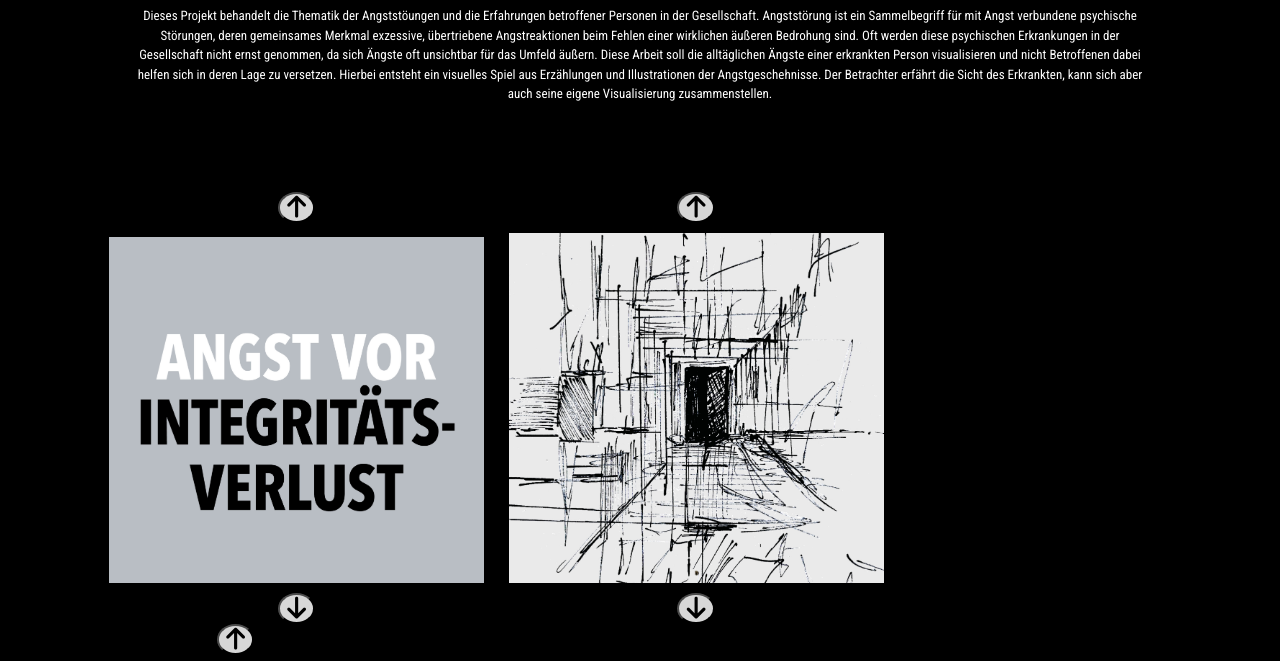
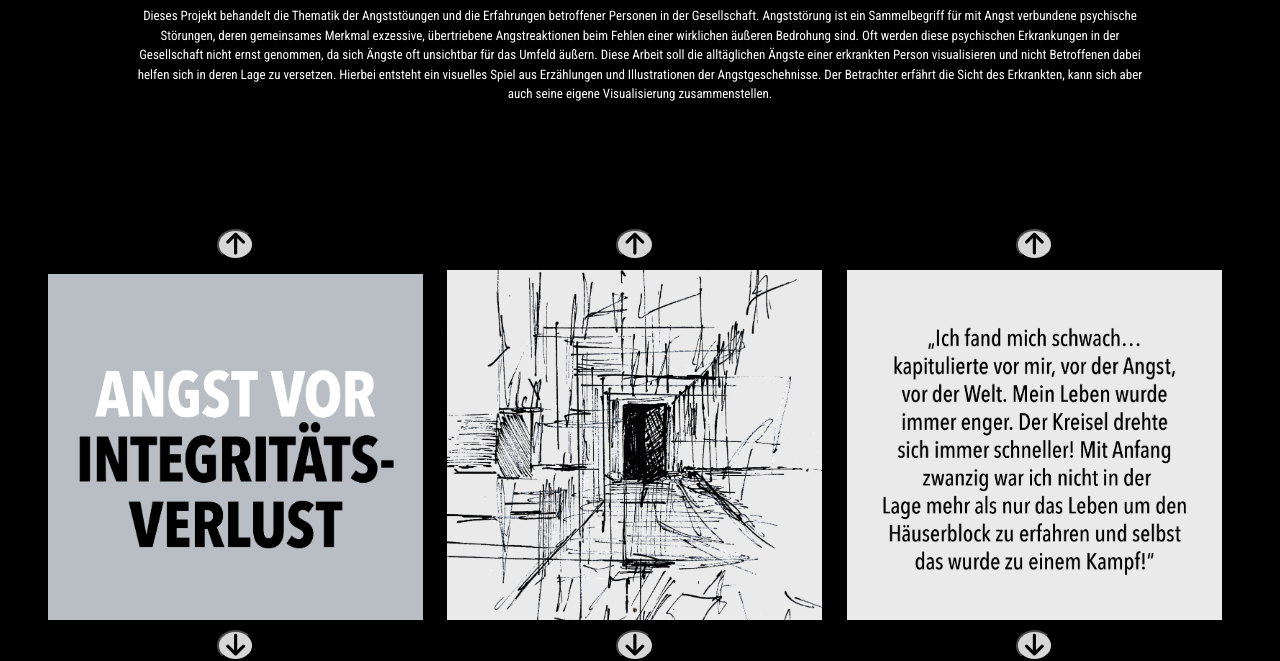
Before and after one commit to SunnyBerger/Angststoerungen, a plain HTML site: page index.html in a window 1280 px wide. Shown: the part 149-810 px from the top of the page. Drawn offline with Linux system fonts and the light colour scheme.

Commit message:
Add files via upload

```diff
--- a/index.html
+++ b/index.html
@@ -13,7 +13,7 @@
     <h1>UNSICHTBARE ÄNGSTE</h1>
     <p>Dieses Projekt behandelt die Thematik der Angststöungen und die Erfahrungen betroffener Personen in der Gesellschaft. Angststörung ist ein Sammelbegriff für mit Angst verbundene psychische Störungen, deren gemeinsames Merkmal exzessive, übertriebene Angstreaktionen beim Fehlen einer wirklichen äußeren Bedrohung sind. Oft werden diese psychischen Erkrankungen  in der Gesellschaft nicht ernst genommen, da sich Ängste oft unsichtbar für das Umfeld äußern. Diese Arbeit soll die alltäglichen Ängste einer erkrankten Person visualisieren und nicht Betroffenen dabei helfen sich in deren Lage zu versetzen. Hierbei entsteht ein visuelles Spiel aus Erzählungen und Illustrationen der Angstgeschehnisse. Der Betrachter erfährt die Sicht des Erkrankten, kann sich aber auch seine eigene Visualisierung zusammenstellen.
     <ul class="test">
-        <li style="float:left;padding-right: 2%;padding-left: 5%;">
+        <li style="float:left;padding-right: 2%;padding-top: 3%">
                 <button id="prevBtn"><i class='fas fa-arrow-up' style='font-size:25px;color:black;'></i></button>
                 <div class="carousel-container">
                     <div class="carousel-slide">
@@ -31,7 +31,7 @@
             </div>
             <button id="nextBtn"><i class='fas fa-arrow-down' style='font-size:25px'></i></button>
         </li>
-        <li style="float:left;padding-right: 2%;">
+        <li style="float:left;padding-right: 2%;padding-top: 3%">
                 <button id="middlePrevBtn"><i class='fas fa-arrow-up' style='font-size:25px;color:black;'></i></button>
                 <div class="middleCarousel-container">
                     <div class="middleCarousel-slide">
@@ -48,7 +48,7 @@
             </div>
             <button id="middleNextBtn"><i class='fas fa-arrow-down' style='font-size:25px'></i></button>
         </li>
-        <li style="float:left">
+        <li style="float:left;padding-top: 3%">
                 <button id="rightPrevBtn"><i class='fas fa-arrow-up' style='font-size:25px;color:black;'></i></button>
                 <div class="rightCarousel-container">
                     <div class="rightCarousel-slide">
```
